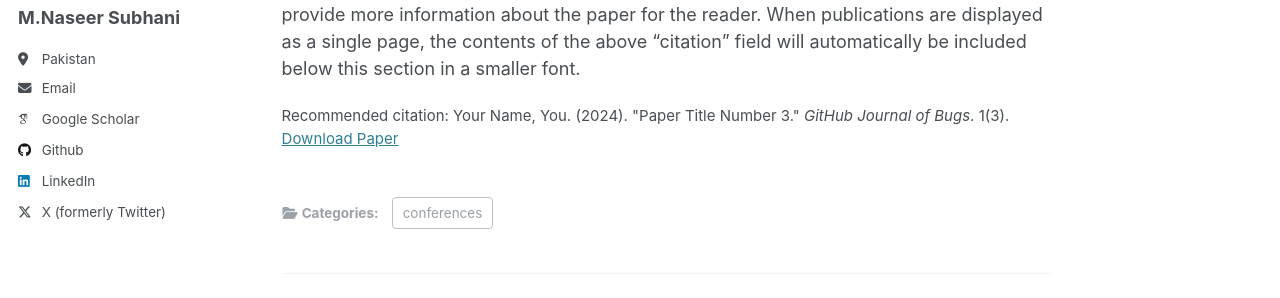
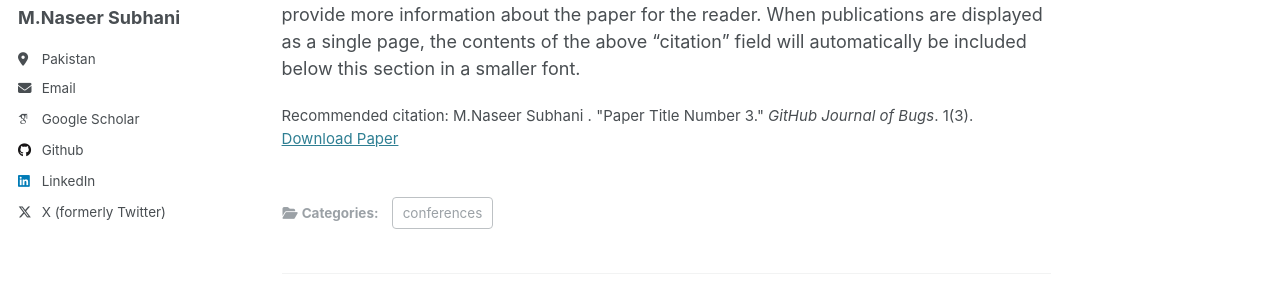
Before and after one commit to MNaseerSubhani/mnaseer.githu.io, a Jekyll site: the page built from _publications/2024-02-17-paper-title-number-4.md, in a window 1280 px wide and 1020 px high. Shown: the part 284-582 px from the top of the window. Built offline with Jekyll 4.4.1, drawn with Linux system fonts in a browser that asks for light colours; some web fonts are replaced.

```diff
--- a/_publications/2024-02-17-paper-title-number-4.md
+++ b/_publications/2024-02-17-paper-title-number-4.md
@@ -7,8 +7,8 @@ permalink: /publication/2024-02-17-paper-title-number-4
 excerpt: 'This paper is about fixing template issue #693.'
 date: 2024-02-17
 venue: 'GitHub Journal of Bugs'
-paperurl: 'http://academicpages.github.io/files/paper3.pdf'
-citation: 'Your Name, You. (2024). &quot;Paper Title Number 3.&quot; <i>GitHub Journal of Bugs</i>. 1(3).'
+paperurl: 'https://arxiv.org/pdf/2007.14449'
+citation: 'M.Naseer Subhani . &quot;Paper Title Number 3.&quot; <i>GitHub Journal of Bugs</i>. 1(3).'
 ---
 
 The contents above will be part of a list of publications, if the user clicks the link for the publication than the contents of section will be rendered as a full page, allowing you to provide more information about the paper for the reader. When publications are displayed as a single page, the contents of the above "citation" field will automatically be included below this section in a smaller font.
```
